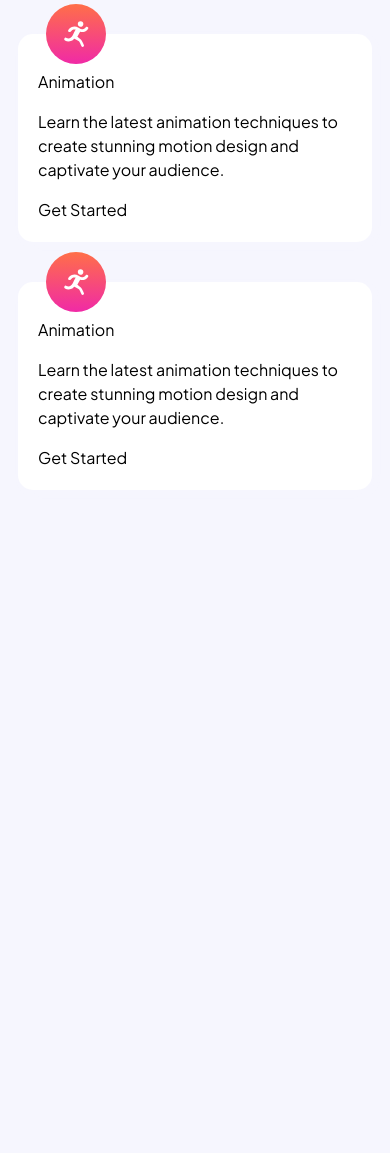
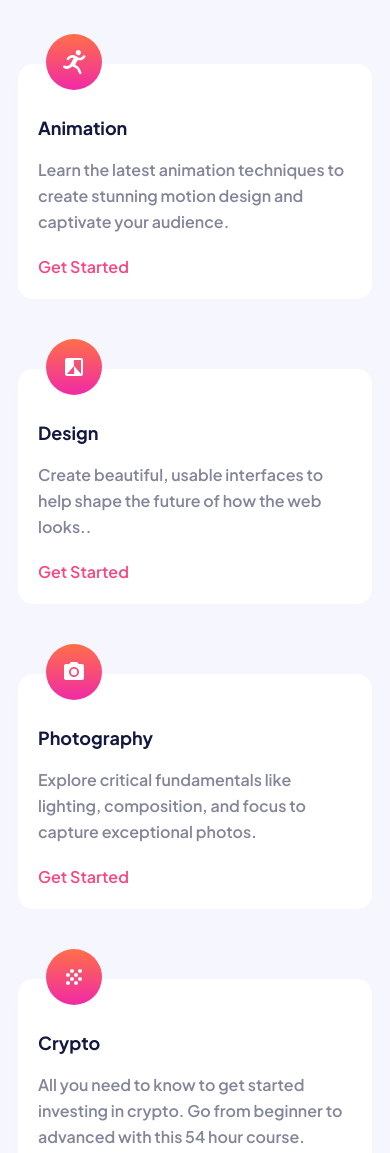
Before and after one commit to darrylrachel/fm-skilled, a plain HTML site: page index.html in a window 390 px wide. Shown: the part 1061-2214 px from the top of the page. Before the commit the page ends 1561 px from the top, so only its background shows below. Drawn offline with Linux system fonts and the light colour scheme.

Commit message:
Styled mobile card section

```diff
--- a/index.html
+++ b/index.html
@@ -42,21 +42,60 @@
         Check out our most popular courses!
       </div>
       <div class="content__card">
-        <div class="content__card-icon"></div>
+        <div class="content__card-icon">
+          <img src="/assets/icon-animation.svg" alt="">
+        </div>
         <div class="content__card-card">
-          <p>Animation</p>
-          <p>Learn the latest animation techniques to create stunning motion design and captivate your audience.</p>
-          <p>Get Started</p>
+          <p class="card-title">Animation</p>
+          <p class="card-description">Learn the latest animation techniques to create stunning motion design and captivate your audience.</p>
+          <p class="card-button">Get Started</p>
         </div>
       </div>
+
       <div class="content__card">
-        <div class="content__card-icon"></div>
+        <div class="content__card-icon">
+          <img src="/assets/icon-design.svg" alt="">
+        </div>
         <div class="content__card-card">
-          <p>Animation</p>
-          <p>Learn the latest animation techniques to create stunning motion design and captivate your audience.</p>
-          <p>Get Started</p>
+          <p class="card-title">Design</p>
+          <p class="card-description">Create beautiful, usable interfaces to help shape the future of how the web looks..</p>
+          <p class="card-button">Get Started</p>
         </div>
       </div>
+
+      <div class="content__card">
+        <div class="content__card-icon">
+          <img src="/assets/icon-photography.svg" alt="">
+        </div>
+        <div class="content__card-card">
+          <p class="card-title">Photography</p>
+          <p class="card-description">Explore critical fundamentals like lighting, composition, and focus to capture exceptional photos.</p>
+          <p class="card-button">Get Started</p>
+        </div>
+      </div>
+
+      <div class="content__card">
+        <div class="content__card-icon">
+          <img src="/assets/icon-crypto.svg" alt="">
+        </div>
+        <div class="content__card-card">
+          <p class="card-title">Crypto</p>
+          <p class="card-description">All you need to know to get started investing in crypto. Go from beginner to advanced with this 54 hour course.</p>
+          <p class="card-button">Get Started</p>
+        </div>
+      </div>
+
+      <div class="content__card">
+        <div class="content__card-icon">
+          <img src="/assets/icon-business.svg" alt="">
+        </div>
+        <div class="content__card-card">
+          <p class="card-title">Business</p>
+          <p class="card-description">A step-by-step playbook to help you start, scale, and sustain your business without outside investment.</p>
+          <p class="card-button">Get Started</p>
+        </div>
+      </div>
+
     </section>
   </main>
 
@@ -64,25 +103,7 @@
 
 <!--
 
-  Design
-  Create beautiful, usable interfaces to help shape the future of
-  how the web looks.
-  Get Started
 
-  Photography
-  Explore critical fundamentals like lighting, composition, and focus
-  to capture exceptional photos.
-  Get Started
-
-  Crypto
-  All you need to know to get started investing in crypto. Go from beginner
-  to advanced with this 54 hour course.
-  Get Started
-
-  Business
-  A step-by-step playbook to help you start, scale, and sustain your business
-  without outside investment.
-  Get Started
 
   Get Started -->
 
--- a/stylesheets/app.css
+++ b/stylesheets/app.css
@@ -84,6 +84,7 @@ main {
     font-size: 24px;
     font-weight: 700;
     line-height: 30px;
+    margin-bottom: 30px;
 }
 
 .content__card {
@@ -95,11 +96,11 @@ main {
     border-radius: 15px;
     background-color: #FFFFFF;
     box-shadow: 3px 3px 8px #f6f6fe;
-    /* overflow: hidden; */
+    margin-bottom: 30px;
 }
 
 .content__card-icon {
-    background: url('/assets/icon-animation.svg');
+    /* background: url('/assets/icon-animation.svg'); */
     background-repeat: no-repeat;
     background-size: contain; /* Ensures the icon scales correctly */
     border-radius: 15px;
@@ -108,12 +109,32 @@ main {
     top: -30px; /* Adjust this as needed to position the icon on top */
     height: 60px;
     width: 60px; /* Set width explicitly */
-
 }
 
 .content__card-card {
-
     padding: 20px;
 }
 
+.content__card-card .card-title {
+    color: #13183F;
+    font-size: 18px;
+    font-weight: 700;
+    margin-top: 30px;
+}
+
+.content__card-card .card-description {
+    color: #83869A;
+    font-size: 16px;
+    line-height: 26px;
+    font-weight: 600;
+}
+
+.content__card-card .card-button {
+    color: #F74780;
+    font-weight: 600;
+    font-size: 16px;
+    margin-top: 20px;
+}
+
+
 /* #13183F */
```
